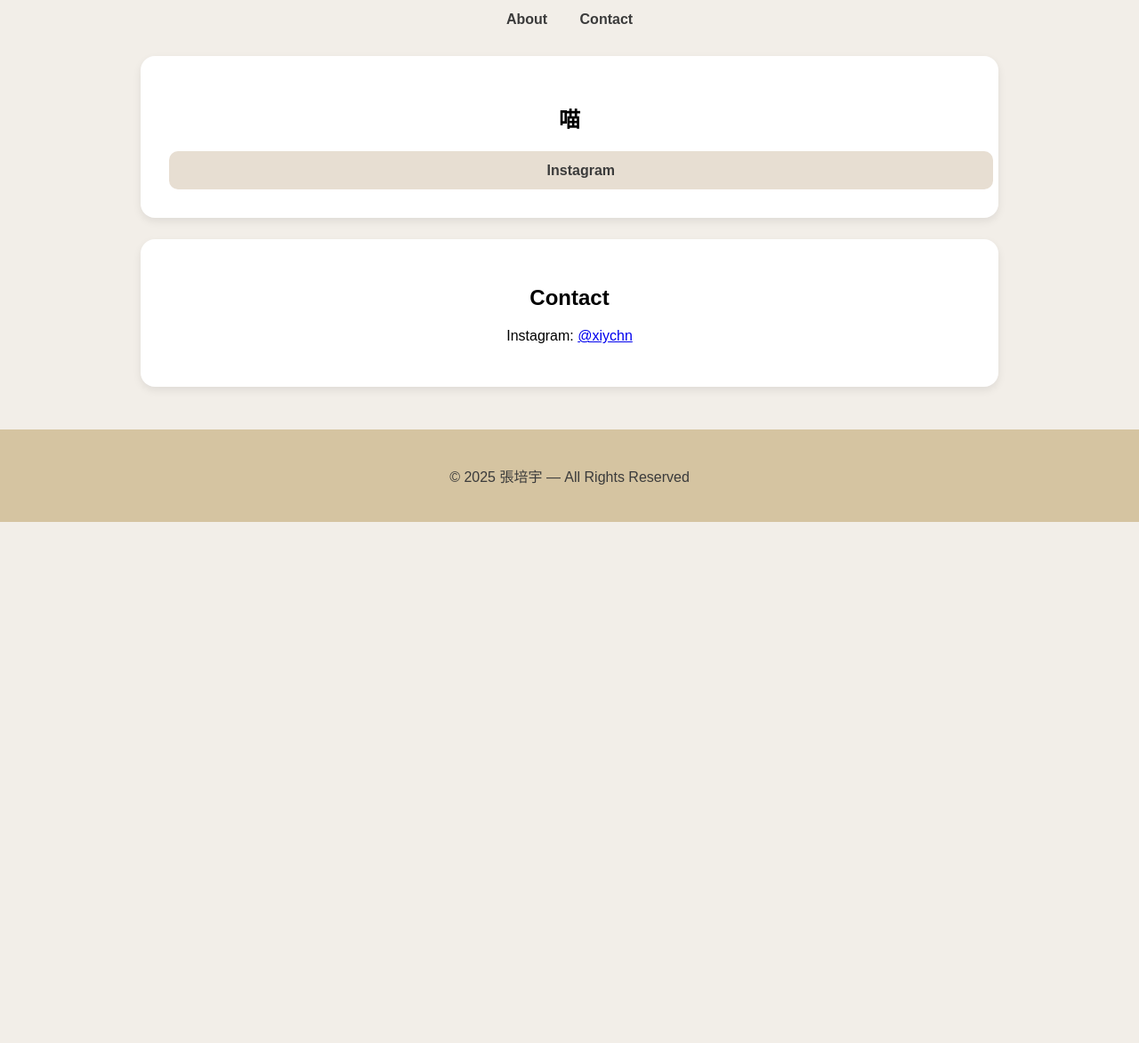
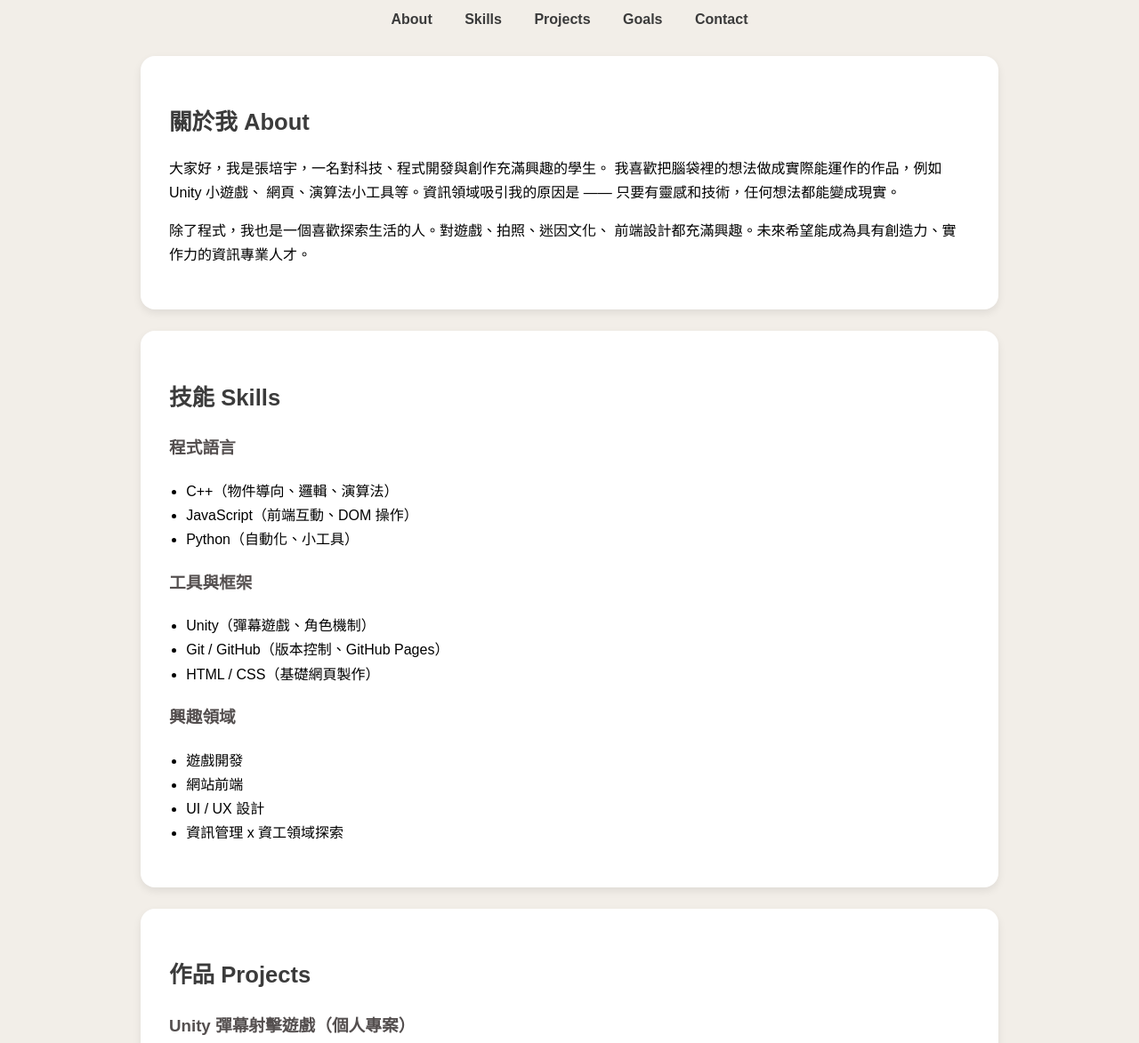
Before and after one commit to Xiaoyu-07/Xiaoyu-07.github.io, a plain HTML site: page index.html in a window 1280 px wide. Shown: the part 305-1478 px from the top of the page at 89% size. Before the commit the page ends 892 px from the top, so only its background shows below. Drawn offline with Linux system fonts and the light colour scheme.

Commit message:
Enhance index.html with new sections and styles
Added sections for skills, projects, and goals with relevant content. Updated styling for headers and navigation.

```diff
--- a/index.html
+++ b/index.html
@@ -38,6 +38,17 @@
             font-weight: bold;
         }
 
+        /* 標題 */
+        h2 {
+            color: #3b3b3b;
+            font-size: 1.6rem;
+            margin-bottom: 1rem;
+        }
+        h3 {
+            color: #544f4f;
+            margin-top: 1.2rem;
+        }
+
         /* 導覽列 */
         nav {
             margin-bottom: 2rem;
@@ -61,7 +72,8 @@
             padding: 2rem;
             border-radius: 16px;
             box-shadow: 0 4px 10px rgba(0,0,0,0.08);
-            text-align: center;
+            text-align: left;
+            line-height: 1.7;
             transition: transform 0.2s ease;
         }
         .section:hover {
@@ -92,13 +104,16 @@
             background: #cbbd96;
         }
 
-        /* Footer */
         footer {
             text-align: center;
             padding: 1.5rem;
             background: #d5c4a1;
             color: #3b3b3b;
             margin-top: 3rem;
+        }
+
+        ul {
+            padding-left: 1.2rem;
         }
     </style>
 </head>
@@ -110,20 +125,96 @@
         <h1>張培宇</h1>
         <nav>
             <a href="#about">About</a>
+            <a href="#skills">Skills</a>
+            <a href="#projects">Projects</a>
+            <a href="#goals">Goals</a>
             <a href="#contact">Contact</a>
         </nav>
     </header>
 
     <!-- About 區塊 -->
     <div id="about" class="section">
-        <h2>喵</h2>
-        <a class="btn" href="https://instagram.com/xiychn" target="_blank">Instagram</a>
+        <h2>關於我 About</h2>
+        <p>
+            大家好，我是張培宇，一名對科技、程式開發與創作充滿興趣的學生。
+            我喜歡把腦袋裡的想法做成實際能運作的作品，例如 Unity 小遊戲、
+            網頁、演算法小工具等。資訊領域吸引我的原因是 ——
+            只要有靈感和技術，任何想法都能變成現實。
+        </p>
+        <p>
+            除了程式，我也是一個喜歡探索生活的人。對遊戲、拍照、迷因文化、
+            前端設計都充滿興趣。未來希望能成為具有創造力、實作力的資訊專業人才。
+        </p>
+    </div>
+
+    <!-- Skills 區塊 -->
+    <div id="skills" class="section">
+        <h2>技能 Skills</h2>
+
+        <h3>程式語言</h3>
+        <ul>
+            <li>C++（物件導向、邏輯、演算法）</li>
+            <li>JavaScript（前端互動、DOM 操作）</li>
+            <li>Python（自動化、小工具）</li>
+        </ul>
+
+        <h3>工具與框架</h3>
+        <ul>
+            <li>Unity（彈幕遊戲、角色機制）</li>
+            <li>Git / GitHub（版本控制、GitHub Pages）</li>
+            <li>HTML / CSS（基礎網頁製作）</li>
+        </ul>
+
+        <h3>興趣領域</h3>
+        <ul>
+            <li>遊戲開發</li>
+            <li>網站前端</li>
+            <li>UI / UX 設計</li>
+            <li>資訊管理 x 資工領域探索</li>
+        </ul>
+    </div>
+
+    <!-- Projects 區塊 -->
+    <div id="projects" class="section">
+        <h2>作品 Projects</h2>
+
+        <h3>Unity 彈幕射擊遊戲（個人專案）</h3>
+        <ul>
+            <li>自製角色移動與攻擊邏輯</li>
+            <li>敵人 AI、彈幕模式、關卡系統</li>
+            <li>UI 與碰撞判定完整設計</li>
+        </ul>
+
+        <h3>個人網站（本網站）</h3>
+        <ul>
+            <li>使用 GitHub Pages 部署</li>
+            <li>自行調整 UI 配色與介面風格</li>
+            <li>支援多頁導覽與個人介紹區塊</li>
+        </ul>
+
+        <h3>練習小工具</h3>
+        <ul>
+            <li>Armstrong 數檢查器（C++）</li>
+            <li>演算法練習：排序、字串、迴圈等</li>
+        </ul>
+    </div>
+
+    <!-- Goals 區塊 -->
+    <div id="goals" class="section">
+        <h2>目標 Goals</h2>
+        <ul>
+            <li>打造更完整的 Unity 遊戲作品</li>
+            <li>提升前端能力：Tailwind、React</li>
+            <li>建立專屬作品集網站 Portfolio</li>
+            <li>累積資訊管理與工程相關技能</li>
+        </ul>
     </div>
 
     <!-- Contact 區塊 -->
     <div id="contact" class="section">
-        <h2>Contact</h2>
-        <p>Instagram: <a href="https://instagram.com/xiychn" target="_blank">@xiychn</a></p>
+        <h2>聯絡方式 Contact</h2>
+        <p>Instagram：<a href="https://instagram.com/xiychn" target="_blank">@xiychn</a></p>
+        <a class="btn" href="https://instagram.com/xiychn" target="_blank">前往 IG</a>
     </div>
 
     <!-- Footer -->
```
